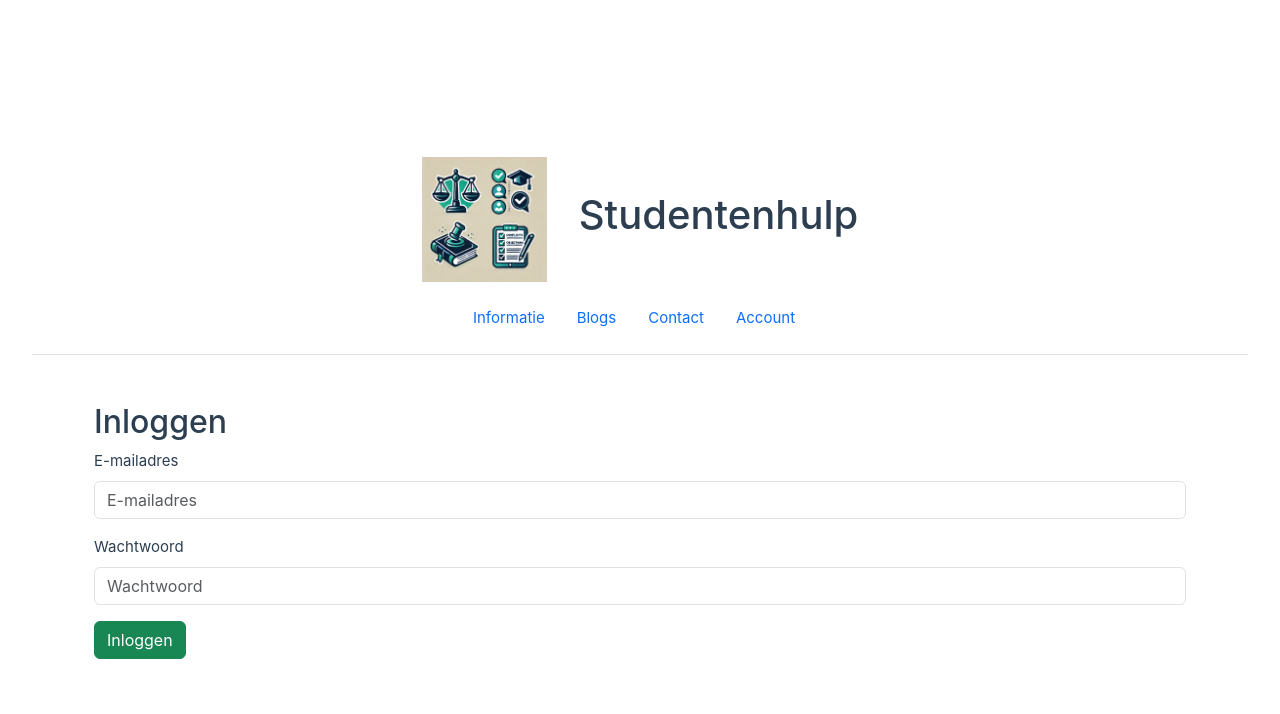
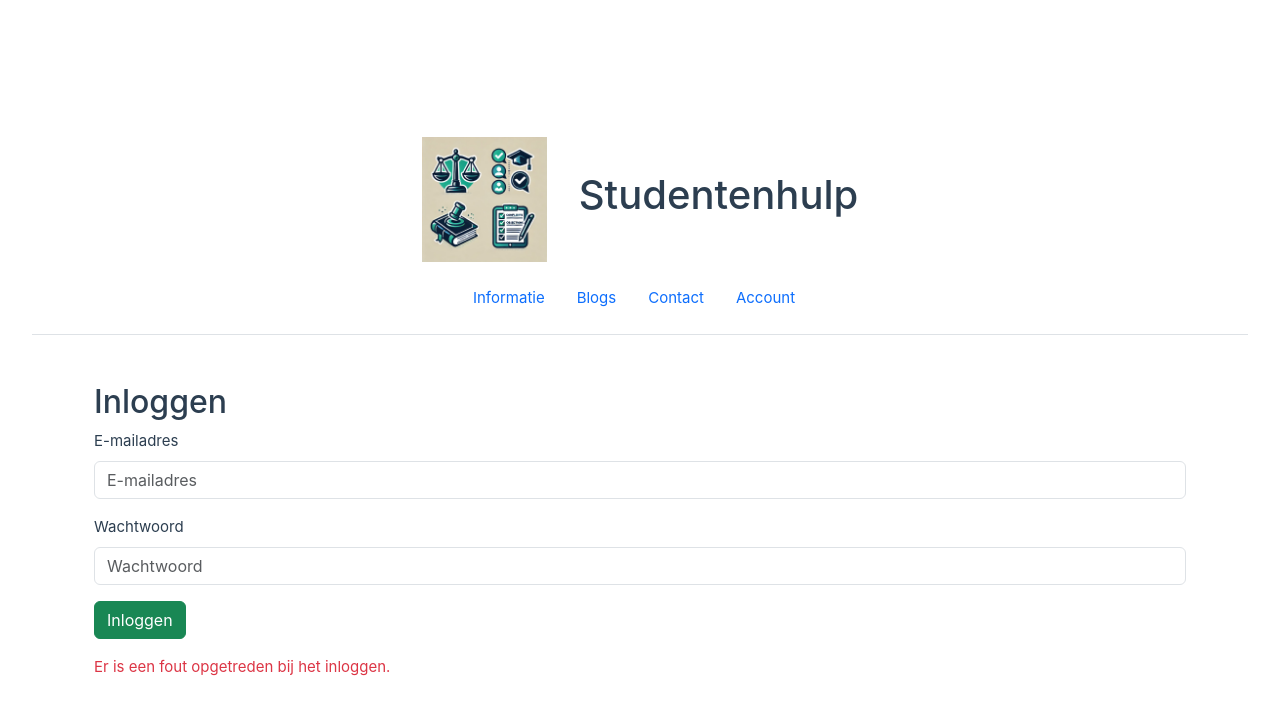
Before and after one commit to 721150/Web-Development-2, a Vue app: page /login in a window 1280 px wide. Both pictures are taken after a click on the button "Inloggen". Shown: the top 714 px of the page. Built offline with nearby package versions, Linux system fonts and the light colour scheme; no server answers.

Commit message:
v10
Aanvullen UI voor inloggen

```diff
--- a/src/views/LoginPage.vue
+++ b/src/views/LoginPage.vue
@@ -1,19 +1,42 @@
 <script setup>
+import { ref } from 'vue';
+import axios from '@/axios-auth.js';
 import InputField from "@/components/InputField.vue";
+
+const email = ref('');
+const password = ref('');
+const errorMessage = ref('');
+
+async function login() {
+  try {
+    const response = await axios.post('/users', {
+      email: email.value,
+      password: password.value
+    });
+    console.log('Inloggen succesvol:', response.data);
+    // Hier kun je de gebruiker doorverwijzen naar een andere pagina of de inlogstatus opslaan
+  } catch (error) {
+    if (error.response) {
+      errorMessage.value = `Fout: ${error.response.data.message}`;
+    } else {
+      errorMessage.value = 'Er is een fout opgetreden bij het inloggen.';
+    }
+  }
+}
 </script>
 
 <template>
   <div class="container mt-5">
     <h2>Inloggen</h2>
-    <InputField label="E-mailadres" v-model="email" type="email" placeholder="E-mailadres" />
+    <InputField v-model="email" label="E-mailadres" type="email" placeholder="E-mailadres" />
     <div class="mb-3">
       <label for="password" class="form-label">Wachtwoord</label>
       <input v-model="password" type="password" class="form-control" id="password" placeholder="Wachtwoord">
     </div>
     <button class="btn btn-success" @click="login">Inloggen</button>
+    <div v-if="errorMessage" class="text-danger mt-3">{{ errorMessage }}</div>
   </div>
 </template>
 
 <style scoped>
-
 </style>
```
